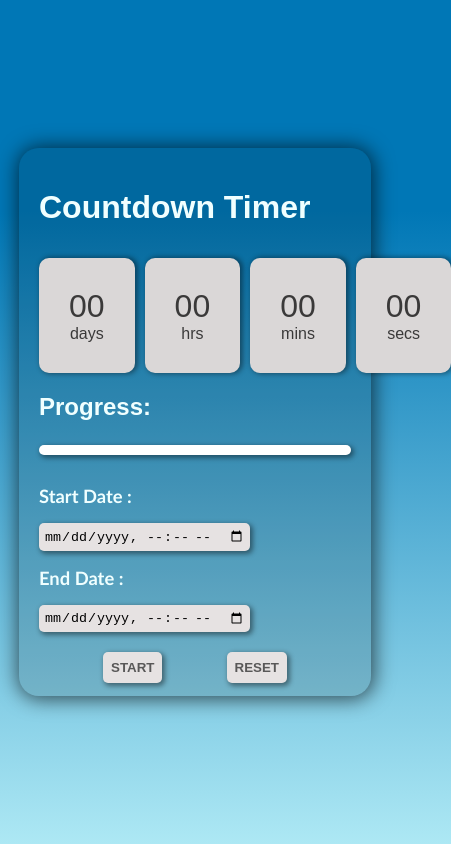
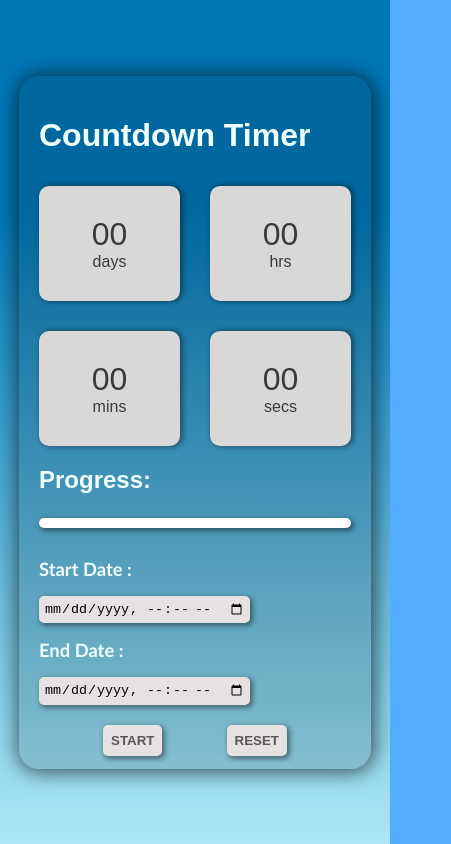
Before and after one commit to VaibhavT-123/CountDown-Timer, a plain HTML site: page index.html in a window 390 px wide. Shown: the whole page, 451 px wide, since content can reach past the window. Drawn offline with Linux system fonts and the light colour scheme.

Commit message:
Update style.css - mediaquery 500px below

```diff
--- a/style.css
+++ b/style.css
@@ -44,6 +44,21 @@ h2{
     color: rgba(0, 0, 0, 0.734);
     display: flex;
     flex-direction: column;
+}
+#countdown div{
+    text-align: center;
+    padding: 30px;
+    background: #dad7d7;
+    border-radius: 10px;
+    box-shadow: 2px 0px 5px 1px rgba(0, 0, 0, 0.4);
+    color: rgba(0, 0, 0, 0.734);
+}
+@media screen and (max-width: 500px) {
+    #countdown{
+       display: grid;
+       grid-template-columns: repeat(2,1fr);
+       gap: 30px;
+    }
 }
 span{
     font-size: xx-large;
```
